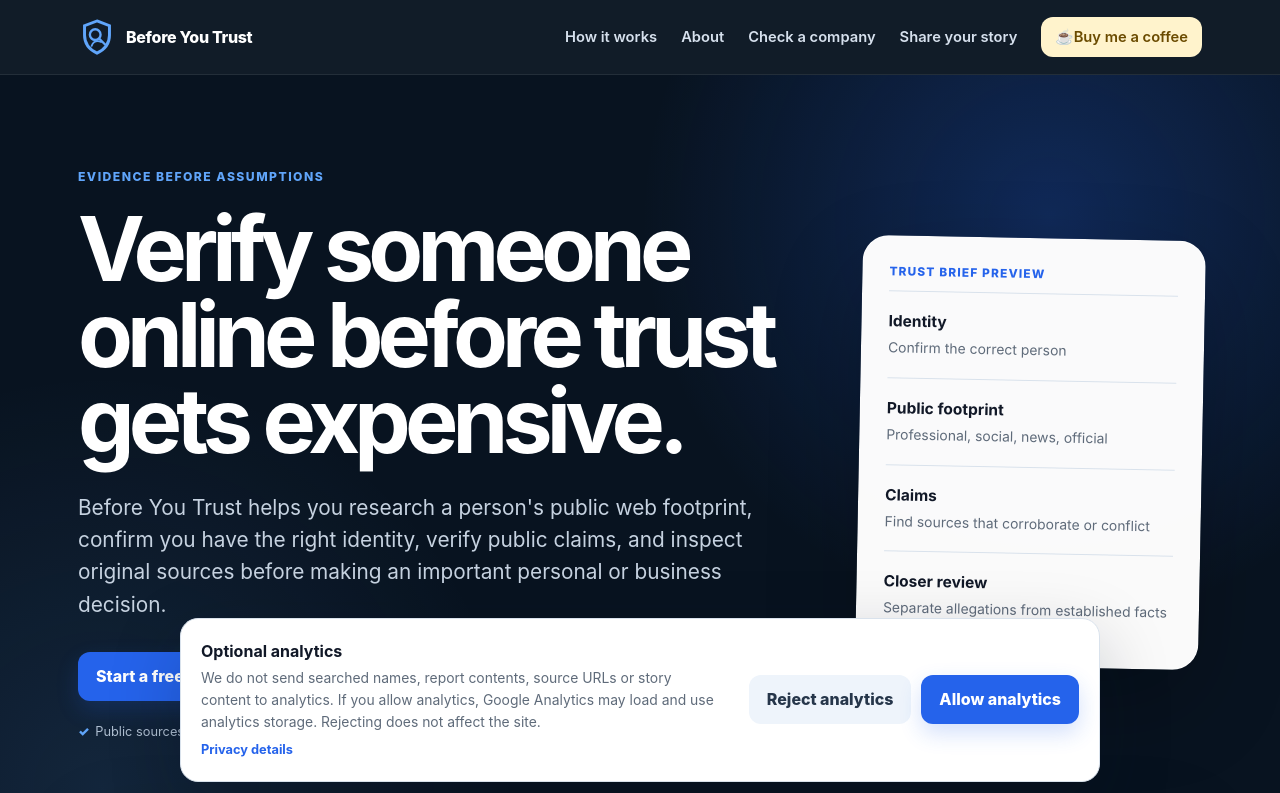
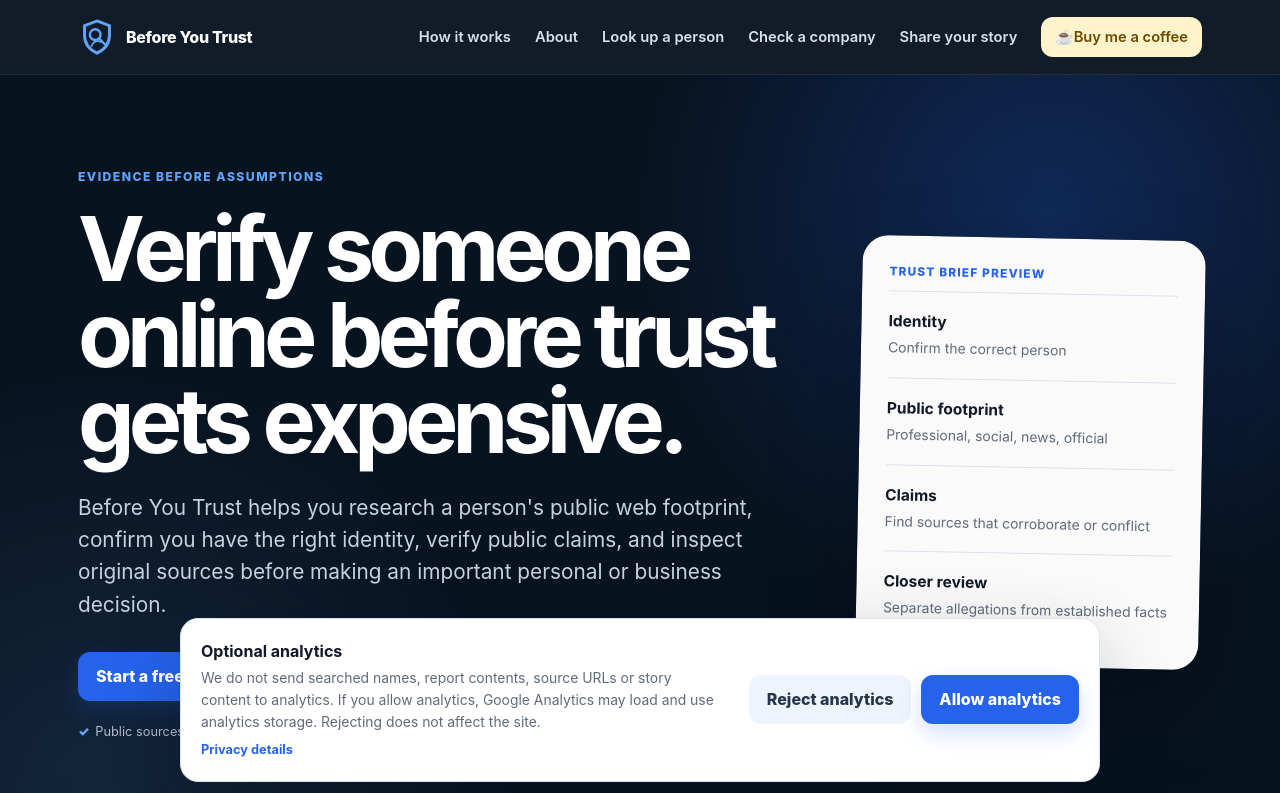
Before and after one commit to kuefmz/before-you-trust, a Next.js app: page / in a window 1280 px wide. Shown: the top 793 px of the page. Built offline with nearby package versions, Linux system fonts and the light colour scheme; no server answers.

Commit message:
Add person lookup action to desktop navigation

```diff
--- a/app/layout.tsx
+++ b/app/layout.tsx
@@ -67,6 +67,9 @@
             <nav aria-label="Primary navigation" className="desktop-nav">
               <Link href="/how-it-works">How it works</Link>
               <Link href="/about">About</Link>
+              <Link className="nav-person-lookup" href="/#search">
+                Look up a person
+              </Link>
               <Link href="/check-company">Check a company</Link>
               <Link href="/share-your-story">Share your story</Link>
               {supportUrl ? <SupportLink href={supportUrl} /> : null}
```
